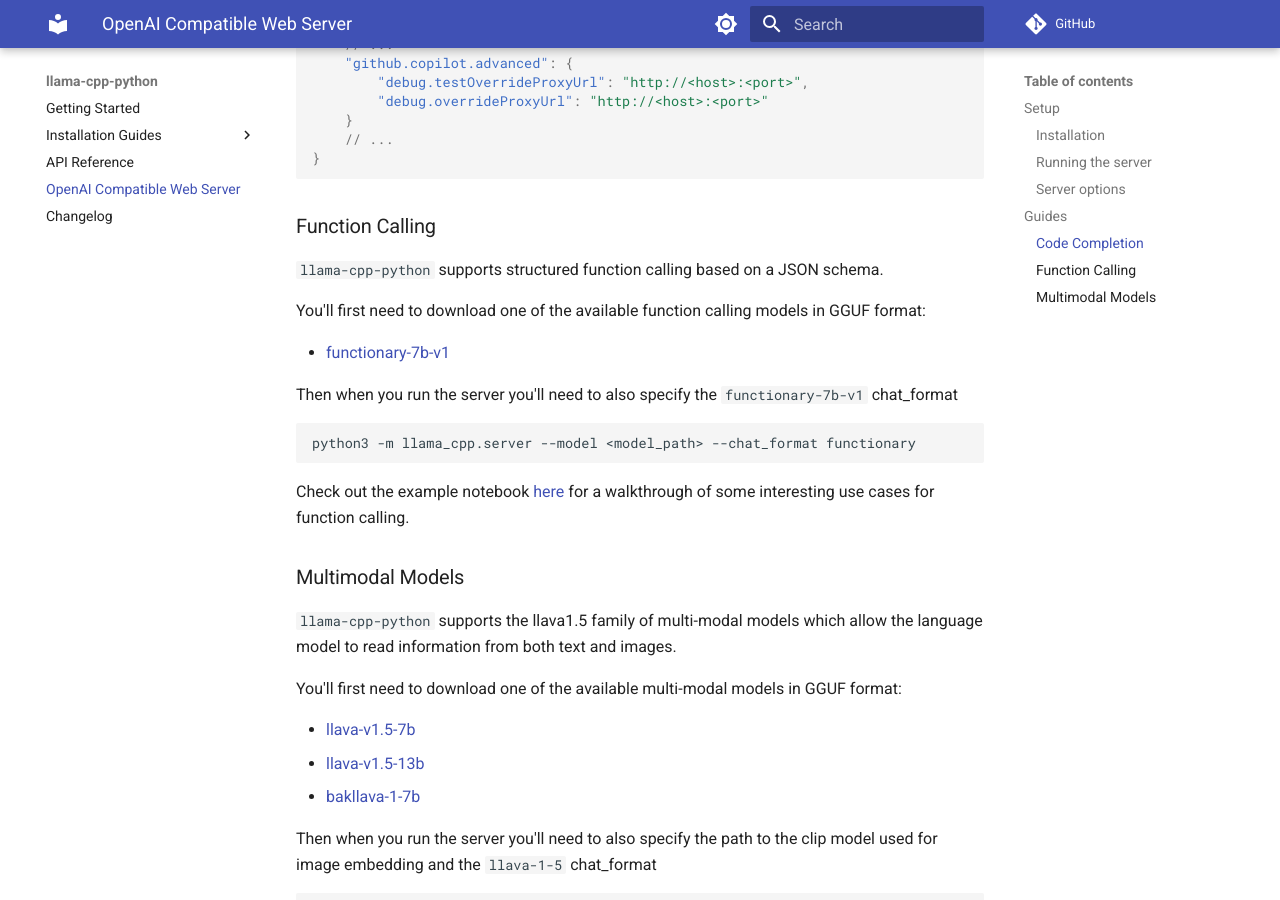
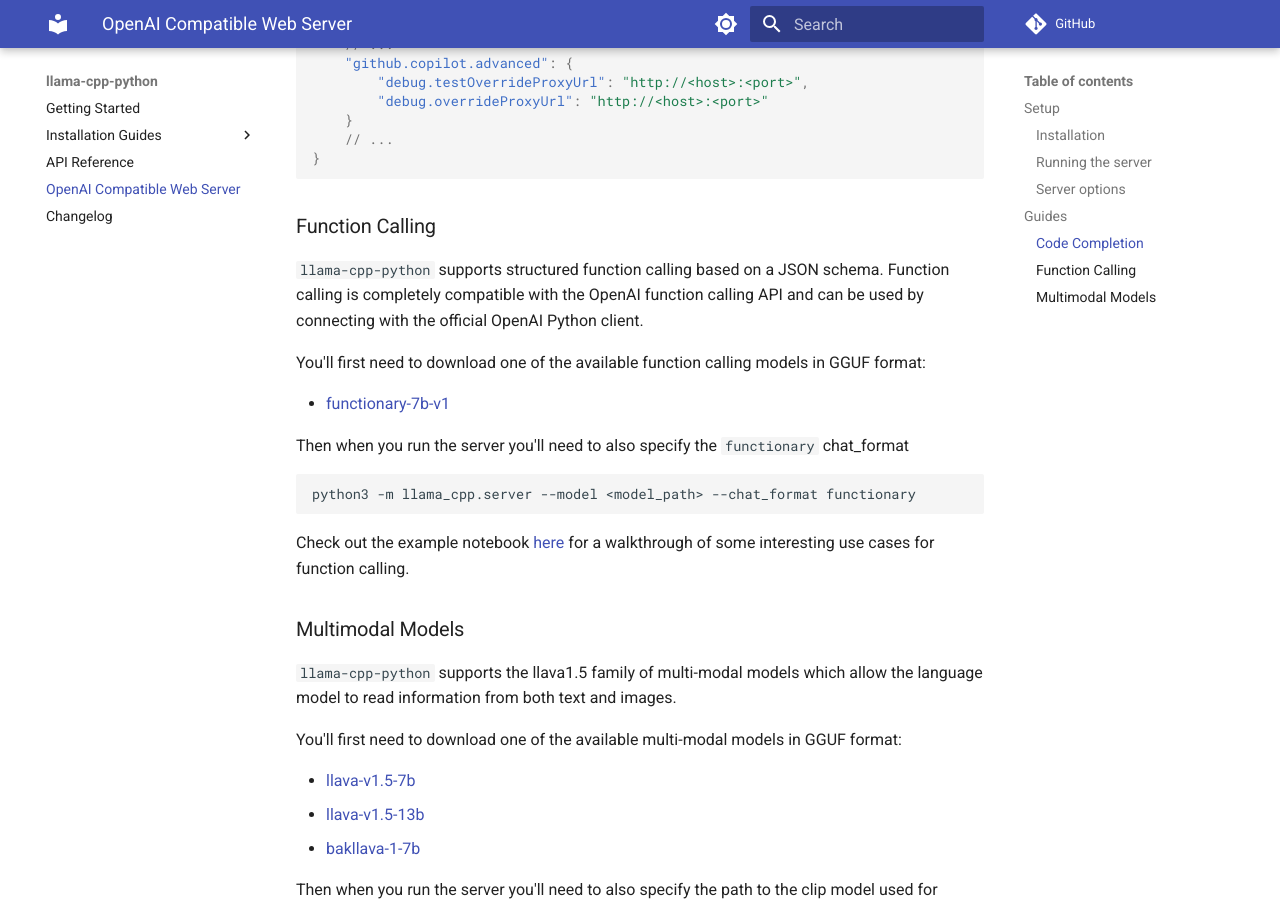
Before and after one commit to NoBrainer24/Python-App-llama, an MkDocs documentation site: the page built from docs/server.md, in a window 1280 px wide and 900 px high, scrolled down 1340 px. Built offline with MkDocs 1.6.1 and Material for MkDocs 9.7.7, drawn with Linux system fonts in a browser that asks for light colours; comment, search, counter and statistics services are not loaded.

Commit message:
docs: edit function calling docs

````diff
--- a/docs/server.md
+++ b/docs/server.md
@@ -66,12 +66,13 @@ Then just update your settings in `.vscode/settings.json` to point to your code
 ### Function Calling
 
 `llama-cpp-python` supports structured function calling based on a JSON schema.
+Function calling is completely compatible with the OpenAI function calling API and can be used by connecting with the official OpenAI Python client.
 
 You'll first need to download one of the available function calling models in GGUF format:
 
 - [functionary-7b-v1](https://huggingface.co/abetlen/functionary-7b-v1-GGUF)
 
-Then when you run the server you'll need to also specify the `functionary-7b-v1` chat_format
+Then when you run the server you'll need to also specify the `functionary` chat_format
 
 ```bash
 python3 -m llama_cpp.server --model <model_path> --chat_format functionary
````
